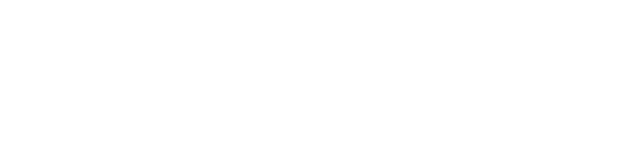
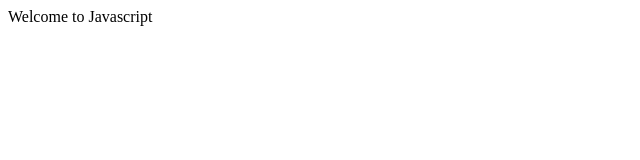
Before and after one commit to nima0096/intro-to-js, a plain HTML site: page index.html in a window 1280 px wide. Shown: the whole page, without its empty margins (0-640 px from the left). Drawn offline with Linux system fonts and the light colour scheme.

Commit message:
Java script

```diff
--- a/index.html
+++ b/index.html
@@ -3,7 +3,9 @@
   <head>
     <meta charset="UTF-8" />
     <meta name="viewport" content="width=device-width, initial-scale=1.0" />
-    <title>intro to javascript</title>
+    <title>Intro to Javascript</title>
   </head>
-  <body></body>
+  <body>
+    Welcome to Javascript
+  </body>
 </html>
```
